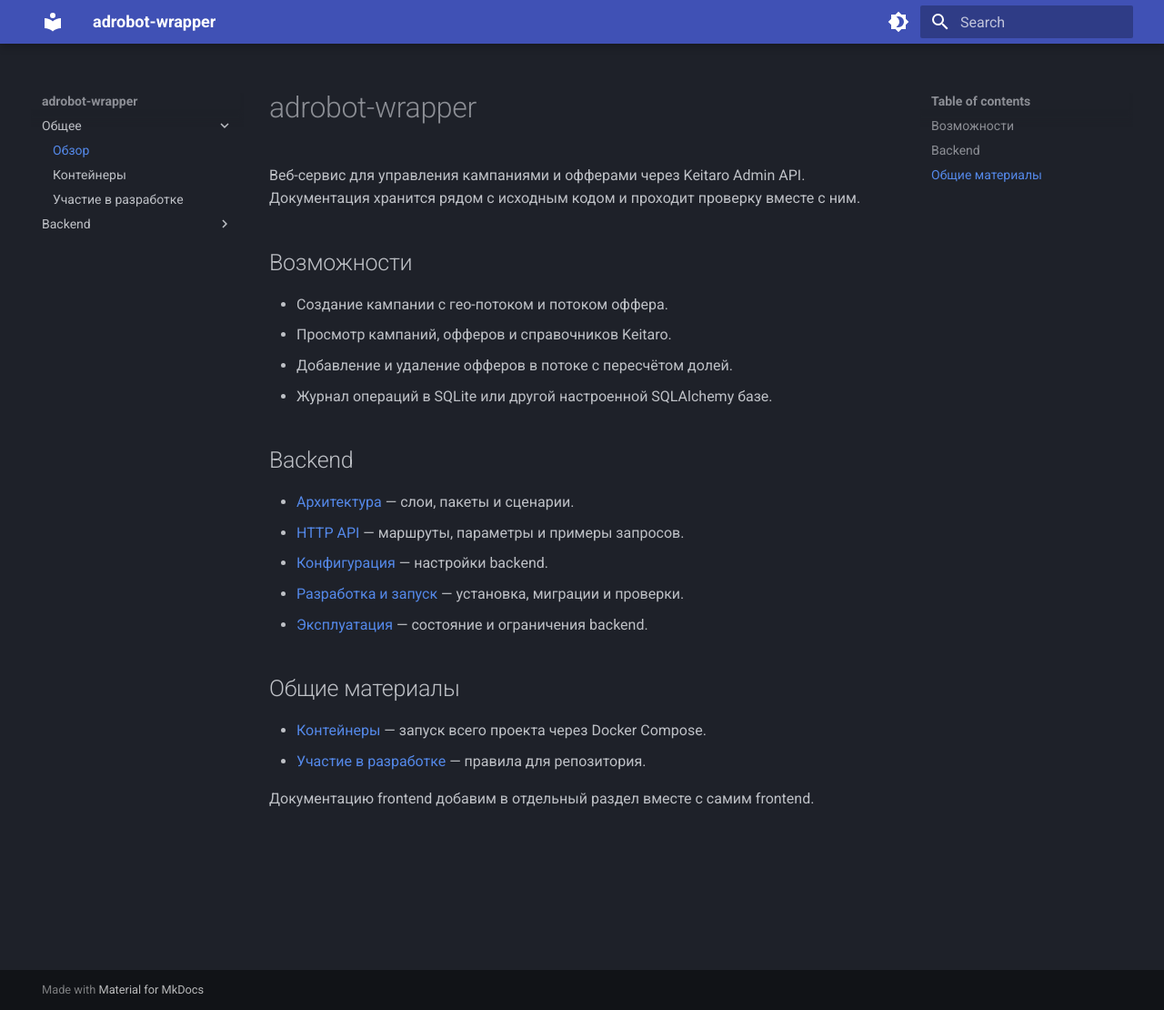
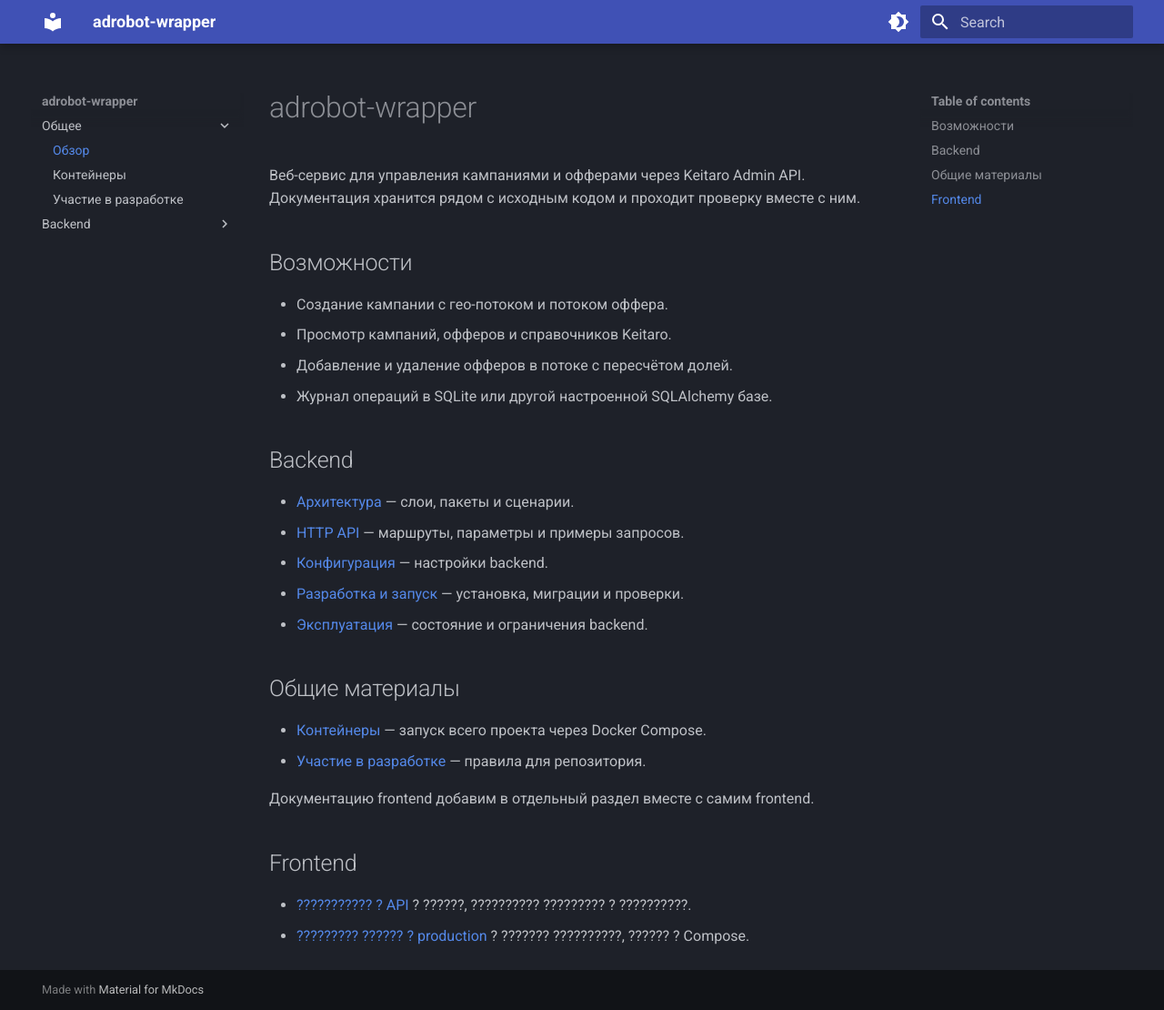
Before and after one commit to BraveTonni/adrobot-wrapper, an MkDocs documentation site: the page built from docs/index.md, in a window 1280 px wide and 1110 px high. Shown: the whole window at 91% size. Built offline with MkDocs 1.6.1 and Material for MkDocs 9.7.7, drawn with Linux system fonts in a browser that asks for light colours.

Commit message:
docs(frontend): document setup and API integration

```diff
--- a/docs/index.md
+++ b/docs/index.md
@@ -24,3 +24,8 @@
 - [Участие в разработке](contributing.md) — правила для репозитория.
 
 Документацию frontend добавим в отдельный раздел вместе с самим frontend.
+
+## Frontend
+
+- [??????????? ? API](frontend/architecture.md) ? ??????, ?????????? ????????? ? ??????????.
+- [????????? ?????? ? production](frontend/development.md) ? ??????? ??????????, ?????? ? Compose.
```
Also changed, not shown: docs/frontend/architecture.md (added, +9 -0 lines), docs/frontend/development.md (added, +10 -0 lines), 2 other files.
